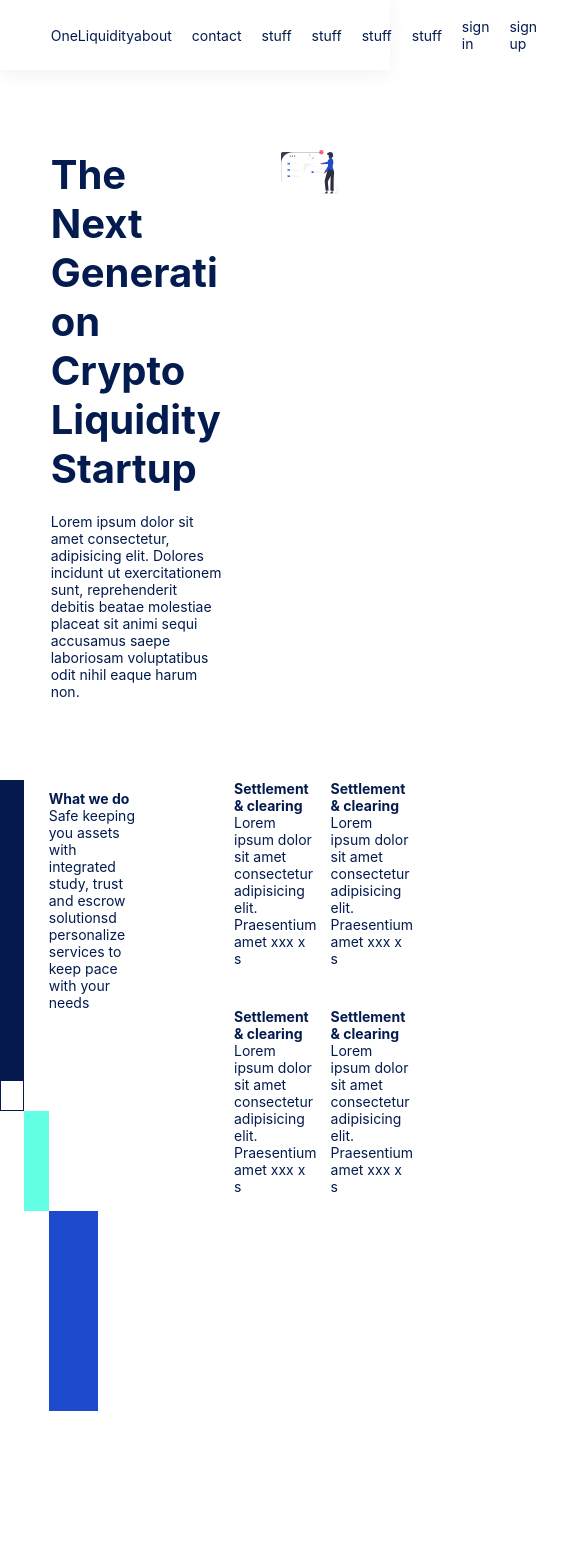
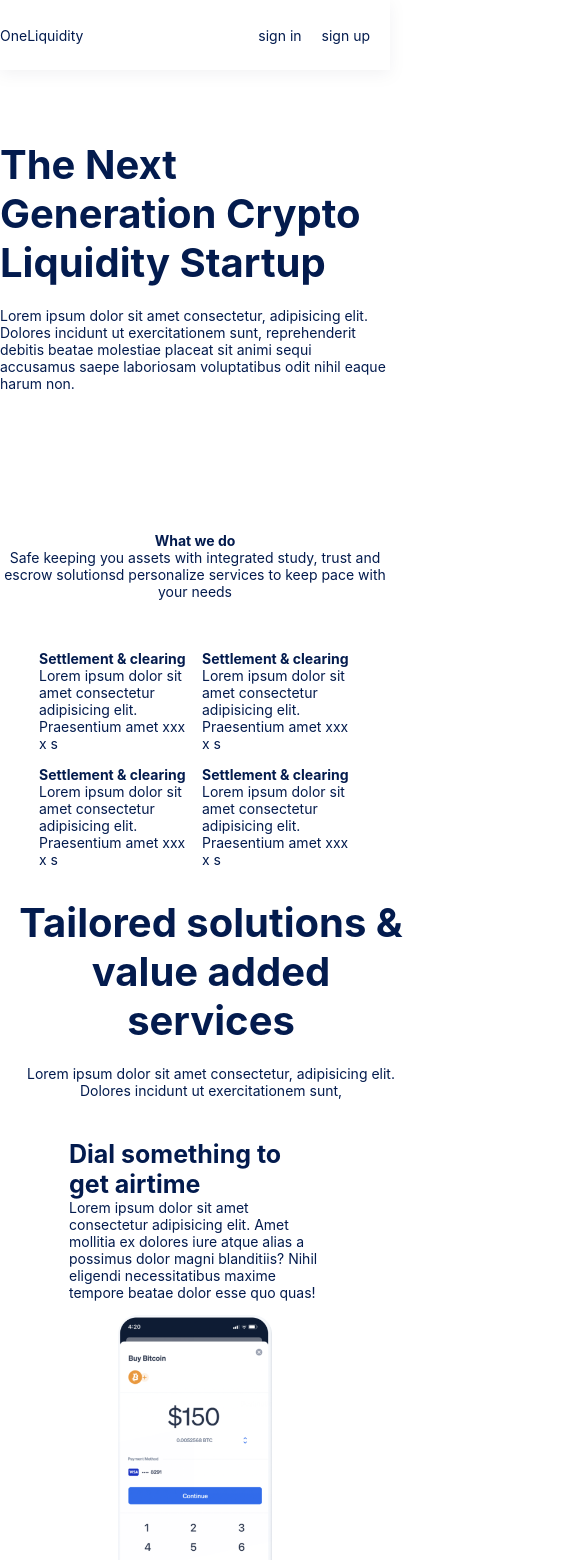
Before and after one commit to ayomidebajo/one-liquidity, a React (Create React App) app: page / in a window 390 px wide. Shown: the top 1560 px of the page, 585 px wide, since content can reach past the window. Built offline with nearby package versions, Linux system fonts and the light colour scheme.

Commit message:
add responsiveness

```diff
--- a/src/components/Home.tsx
+++ b/src/components/Home.tsx
@@ -3,6 +3,7 @@ import { HeaderImage } from './HeaderImage';
 import PhoneImage from '../assets/phone.png';
 import DashboardImage from '../assets/dashboard.png';
 import Cards from '../assets/cards-removebg-preview.png'
+import PeopleImage from '../assets/people-image.jpeg'
 
 
 const Home = () => {
@@ -12,16 +13,6 @@ const Home = () => {
                 <div className="navbar----container">
                     <ul className='navbar__links-container'>
                         <li className='navbar-link'>OneLiquidity</li>
-                        <li className='navbar-link'>
-                            <ul className='navbar-child-link__container'>
-                                <li className='navbar-child-link'>about</li>
-                                <li className='navbar-child-link'>contact</li>
-                                <li className='navbar-child-link'>stuff</li>
-                                <li className='navbar-child-link'>stuff</li>
-                                <li className='navbar-child-link'>stuff</li>
-                                <li className='navbar-child-link'>stuff</li>
-                            </ul>
-                        </li>
                         <li className='navbar-link'>
                             <ul className='navbar-child-link__container'>
                                 <li className='navbar-child-link'>sign in</li>
@@ -39,14 +30,45 @@ const Home = () => {
                     </div>
 
                     <div className="header-image">
-                        <HeaderImage />
+                        {/* <HeaderImage /> */}
+                        <img src={PeopleImage} alt="" />
                     </div>
 
                 </div>
             </div>
             <div className="main-body">
                 <div className="">
+                    <div className="mobile-features">
+                        <div className="text-center mb-5">
+                            <h1 className="h3">What we do</h1>
+                            Safe keeping you assets with integrated study, trust and escrow solutionsd personalize services to keep pace with your needs
 
+                        </div>
+                        <div className="feature-text-right__container">
+                            <div className="gr">
+                                <div className="feature-text-right-one">
+                                    <h4 className="h3">Settlement & clearing</h4>
+                                    Lorem ipsum dolor sit amet consectetur adipisicing elit. Praesentium amet xxx x s
+
+                                </div>
+                                <div className="feature-text-right-two">
+                                    <h4 className="h3">Settlement & clearing</h4>
+                                    Lorem ipsum dolor sit amet consectetur adipisicing elit. Praesentium amet xxx x s
+
+                                </div>
+                                <div className="feature-text-right-three">
+                                    <h4 className="h3">Settlement & clearing</h4>
+                                    Lorem ipsum dolor sit amet consectetur adipisicing elit. Praesentium amet xxx x s
+
+                                </div>
+                                <div className="feature-text-right-four">
+                                    <h4 className="h3">Settlement & clearing</h4>
+                                    Lorem ipsum dolor sit amet consectetur adipisicing elit. Praesentium amet xxx x s
+
+                                </div>
+                            </div>
+                        </div>
+                    </div>
                     <div className="grid--container-twelve">
                         <div className="dark-blue-rectangle--container">
                             <div className="dark-blue-rectangle">
@@ -98,7 +120,7 @@ const Home = () => {
                         Lorem ipsum dolor sit amet consectetur, adipisicing elit. Dolores incidunt ut exercitationem sunt,
 
                     </div>
-                    <div className="grid--container-center">
+                    <div className="grid--container-center mb-5">
                         <div className="feature-child-text">
                             <h3 className='h2'>Dial something to get airtime</h3>
                             <p>Lorem ipsum dolor sit amet consectetur adipisicing elit. Amet mollitia ex dolores iure atque alias a possimus dolor magni blanditiis? Nihil eligendi necessitatibus maxime tempore beatae dolor esse quo quas!</p>
@@ -107,17 +129,18 @@ const Home = () => {
                             <img src={PhoneImage} alt="" height="300px" />
                         </div>
                     </div>
-                    <div className="grid--container-center">
-                        <div className="">
-                            <img src={DashboardImage} alt="" height="220px" />
-                        </div>
-                        <div className="feature-child-left">
+                    <div className="grid--container-center mb-5">
+                        <div className="feature-child-text">
                             <h3 className='h2'>Dial something to get airtime</h3>
                             <p>Lorem ipsum dolor sit amet consectetur adipisicing elit. Amet mollitia ex dolores iure atque alias a possimus dolor magni blanditiis? Nihil eligendi necessitatibus maxime tempore beatae dolor esse quo quas!</p>
                         </div>
+                        <div className="feature-child-image-right">
+                            <img src={DashboardImage} alt="" height="220px" />
+                        </div>
+
 
                     </div>
-                    <div className="grid--container-center">
+                    <div className="grid--container-center mb-5">
                         <div className="feature-child-text">
                             <h3 className='h2'>Dial something to get airtime</h3>
                             <p>Lorem ipsum dolor sit amet consectetur adipisicing elit. Amet mollitia ex dolores iure atque alias a possimus dolor magni blanditiis? Nihil eligendi necessitatibus maxime tempore beatae dolor esse quo quas!</p>
@@ -132,8 +155,8 @@ const Home = () => {
                     <div className="advantages">
                         <h1 className='mb-2 h2 text-center'>Have something else in mind?</h1>
 
-                        <div className="grid--container-center">
                         <div className="">
+                            <div className="mb-2 text-center">
                                 <h3>Tell us what you need</h3>
                                 Lorem, ipsum dolor sit amet consectetur adipisicing elit. Veniam laboriosam voluptates eveniet ea aspernatur maxime illum mollitia iure. Facilis dolor quo asperiores nesciunt saepe. Exercitationem excepturi consequatur deleniti eos soluta.
                             </div>
--- a/src/styles/styles.css
+++ b/src/styles/styles.css
@@ -3,6 +3,7 @@
     padding: 0;
     box-sizing: border-box;
     font-size: 14px;
+    /* overflow: hidden; */
 
 }
 
@@ -33,7 +34,7 @@
 .navbar__links-container {
     display: flex;
     list-style: none;
-    padding: 0 13% 0 13%;
+    padding: 0 9% 0 12.5%;
     height: 70px;
     /* border: 1px solid; */
     align-items: center;
@@ -41,10 +42,11 @@
 }
 
 .header-text__container {
-    padding: 150px 13% 80px 13%;
+    padding: 150px 10% 80px 12.5%;
     color: rgb(3, 27, 78);
 
 }
+
 .header-text {
     width: 80%;
     word-wrap: break-word;
@@ -75,10 +77,11 @@
 
 
 .grey-body {
-    padding: 150px 13% 80px 13%;
+    padding: 150px 10% 80px 13%;
     padding-top: 70px;
     background: #F7FAFD;
 }
+
 .grid--container {
     display: grid;
     gap: 1em;
@@ -99,7 +102,7 @@
 }
 
 .white-body {
-    padding: 150px 13% 80px 13%;
+    padding: 150px 10% 80px 12.5%;
 }
 
 .blue-body {
@@ -115,7 +118,7 @@
     height: 200px;
     /* width: 200px; */
     background: #fff;
-    box-shadow: 0 1px 3px rgba(0,0,0,0.1), 0 1px 2px rgba(0,0,0,0.12);
+    box-shadow: 0 1px 3px rgba(0, 0, 0, 0.1), 0 1px 2px rgba(0, 0, 0, 0.12);
     border-radius: 6px;
     padding: 20px;
 }
@@ -124,8 +127,10 @@
     /* height: 200px; */
     /* width: 200px; */
     font-size: 13px;
+    width: 656px;
+    margin: auto;
     background: #fff;
-    box-shadow: 0 1px 3px rgba(0,0,0,0.1), 0 1px 2px rgba(0,0,0,0.12);
+    box-shadow: 0 1px 3px rgba(0, 0, 0, 0.1), 0 1px 2px rgba(0, 0, 0, 0.12);
     border-radius: 6px;
     padding: 20px;
 }
@@ -148,7 +153,7 @@ label {
 .dark-blue-body {
     background: rgb(30, 74, 206);
     /* background: #1E4ACD; */
-    padding: 70px 13% 80px 13%;
+    padding: 70px 10% 80px 12.5%;
     color: #fff;
 }
 
@@ -180,6 +185,7 @@ label {
     display: flex;
     justify-content: end;
 }
+
 .footer-contact-info {
     grid-column: 4 / 5;
     display: flex;
@@ -209,7 +215,7 @@ label {
 
 }
 
-.do_one{
+.do_one {
     display: grid;
     grid-template-columns: repeat(7, 1fr);
     grid-auto-rows: minmax(100px, auto);
@@ -248,7 +254,7 @@ grid-row: 1 / 3;
 }
 
 
-.feature-text-left{
+.feature-text-left {
     /* border: 1px solid; */
     grid-column: 3 / 7;
     grid-row: 1;
@@ -327,6 +333,7 @@ grid-column: 3 / 7;
     grid-column: 2;
     /* border: 1px solid; */
 }
+
 /* .feature-text-right-four {
     grid-row: 1 / 3;
     grid-column: 2;
@@ -361,6 +368,7 @@ grid-column: 3 / 7;
     text-decoration: underline;
     cursor: pointer;
 }
+
 .blue-blob {
     grid-column: 3;
     grid-row: 1 / 3;
@@ -378,24 +386,39 @@ border: 1px solid;
 /* .footer-links__container {} */
 
 
+@media screen and (min-device-width: 760px) and (max-device-width: 900px) {
+    .form--container {
+        width: 100%;
+    }
 
+    .input {
+        width: 100%;
+    }
+    .grid--container {
+        grid-template-columns: 1fr;
+    }
 
-@media screen
-  and (min-device-width: 900px)
-  and (max-device-width: 1245px) {
+}
+
+@media screen and (min-device-width: 900px) and (max-device-width: 1245px) {
     .dark-blue-body {
         padding: 150px 34px 80px 34px;
 
     }
+
+
     .blue-body {
         padding: 150px 34px 80px 34px;
     }
-.white-body{
+
+    .white-body {
         padding: 150px 34px 80px 34px;
     }
+
     .grey-body {
         padding: 150px 34px 80px 34px;
     }
+
     .header-text__container {
         padding: 150px 34px 80px 34px;
     }
@@ -407,11 +430,72 @@ border: 1px solid;
 
 }
 
-@media screen
-  and (min-device-width: 320px)
-  and (max-device-width: 620px) {
+.mobile-features {
+    display: none;
+}
+
+.mb-5 {
+    margin-bottom: 50px;
+}
+
+@media screen and (min-width: 620px) and (max-width: 1020px) {
+    .header-image {
+        display: none;
+    }
+
+    .header-text {
+        grid-column: 1 / 3;
+    }
+
+    .feature-text-right__container {
+        grid-column: 8 / 16;
+    }
+
+}
+
+
+
+@media screen and (min-width: 320px) and (max-width: 620px) {
     .grid--container {
         grid-template-columns: 1fr;
+    }
+
+    .header-image {
+        display: none;
+    }
+
+    .mobile-features {
+        display: block;
+    }
+
+    .feature-text-right-one {
+        grid-row: 1 / 2;
+        grid-column: 1/ 2;
+        /* border: 1px solid; */
+    }
+
+    .feature-text-right-two {
+        grid-row: 1 / 2;
+        grid-column: 2;
+        /* border: 1px solid; */
+    }
+
+    .feature-text-right-three {
+        grid-row: 2 / 3;
+        grid-column: 1 / 2;
+        /* border: 1px solid; */
+    }
+
+    .feature-text-right-four {
+        grid-row: 2 / 3;
+        grid-column: 2;
+        /* border: 1px solid; */
+    }
+
+
+
+    .grid--container-twelve {
+        display: none;
     }
 
     .grid--container-center {
@@ -425,6 +509,7 @@ border: 1px solid;
     .header-image {
         display: none;
     }
+
     .grey-body {
         padding: 30px 15px;
     }
@@ -463,6 +548,28 @@ border: 1px solid;
         width: 100%;
     }
 
+    .feature-child-image-right {
+        justify-content: center;
+    }
+
+    .feature-child-text {
+        width: 70%;
+        margin: auto;
+    }
+
+    .dashboard-image-feature {
+        display: flex;
+        justify-content: center;
+    }
+
+    .form--container {
+        width: 100%;
+    }
+
+    .input {
+        width: 100%;
+    }
+
     .feature-image__container {
         margin-left: 0%;
     }
@@ -471,7 +578,7 @@ border: 1px solid;
         width: 100%;
     }
 
-img {
+    /* img {
         width: 100%;
+    } */
 }
-  }
```
Also changed, not shown: src/assets/people-image.jpeg (added). Lines whose indentation alone changed are shown as unchanged.
